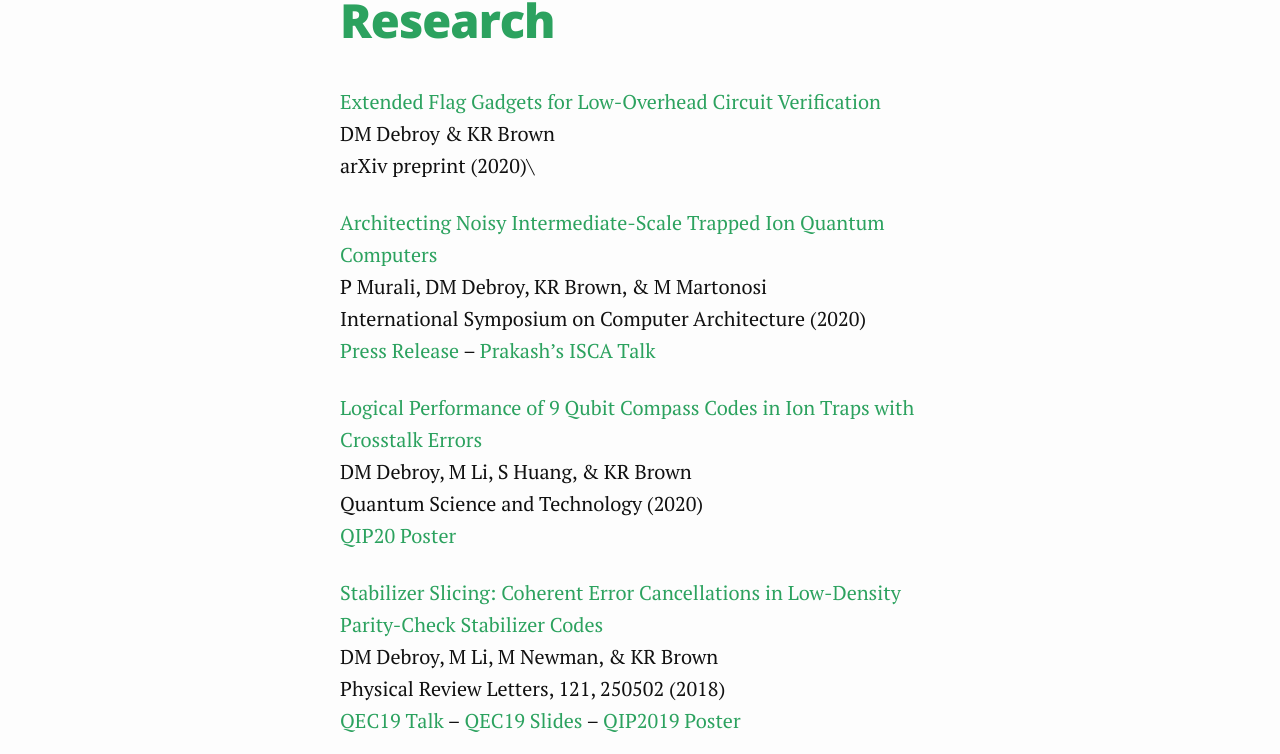
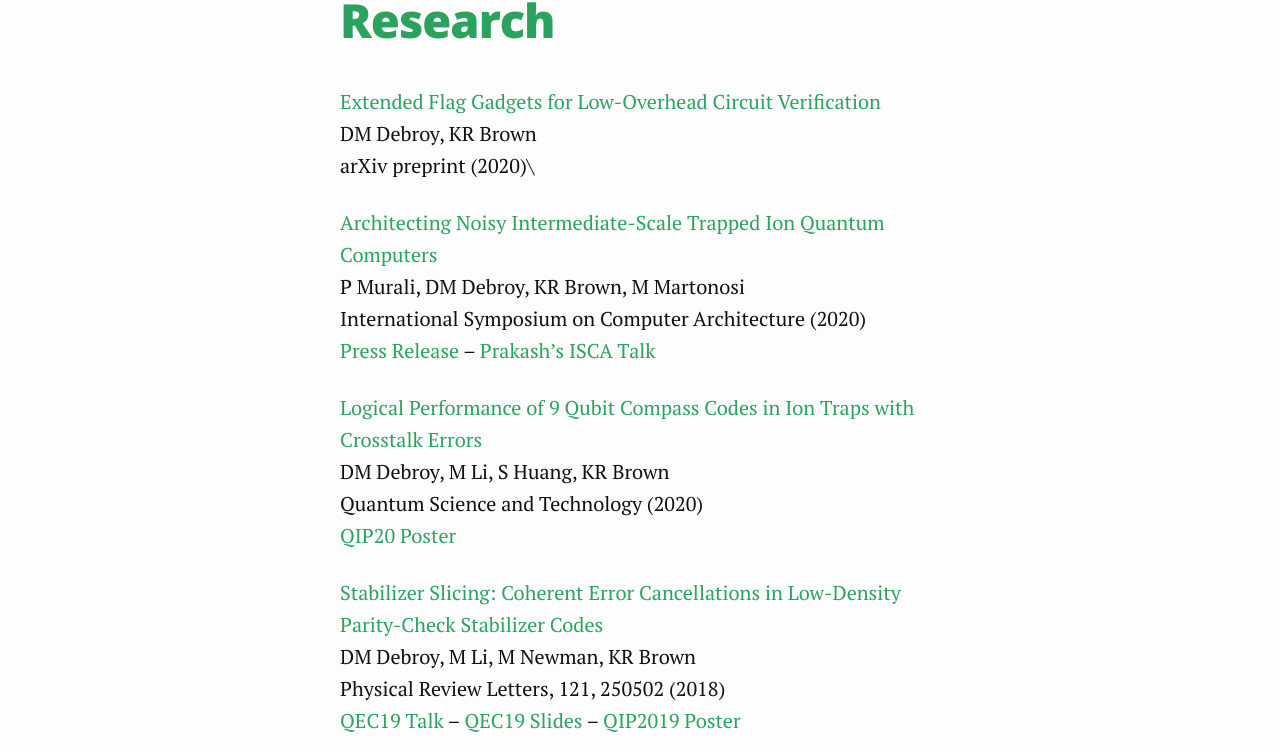
Before and after one commit to Dripto/dripto.github.io, a Jekyll site: the page built from research.markdown, in a window 1280 px wide. Shown: the part 121-875 px from the top of the page. Built offline with Jekyll 4.4.1, drawn with Linux system fonts in a browser that asks for light colours.

Commit message:
removed &s

```diff
--- a/research.markdown
+++ b/research.markdown
@@ -7,20 +7,20 @@ permalink:
 
 \\
 <a href="https://arxiv.org/abs/2009.07752">Extended Flag Gadgets for Low-Overhead Circuit Verification</a>\\
-DM Debroy & KR Brown\\
+DM Debroy, KR Brown\\
 arXiv preprint (2020)\\
 
 <a href="https://conferences.computer.org/isca/pdfs/ISCA2020-4QlDegUf3fKiwUXfV0KdCm/466100a529/466100a529.pdf">Architecting Noisy Intermediate-Scale Trapped Ion Quantum Computers</a>\\
-P Murali, DM Debroy, KR Brown, & M Martonosi\\
+P Murali, DM Debroy, KR Brown, M Martonosi\\
 International Symposium on Computer Architecture (2020)\\
 <a href = "https://phys.org/news/2020-07-ion-technology-quantum.html"> Press Release</a> -- <a href="https://www.youtube.com/watch?v=eSjgttQrZpE"> Prakash's ISCA Talk</a>
 
 <a href="https://iopscience.iop.org/article/10.1088/2058-9565/ab7e80/meta">Logical Performance of 9 Qubit Compass Codes in Ion Traps with Crosstalk Errors</a>\\
-DM Debroy, M Li, S Huang, & KR Brown\\
+DM Debroy, M Li, S Huang, KR Brown\\
 Quantum Science and Technology (2020)\\
 <a href="/files/9QubitPoster.pdf">QIP20 Poster</a>
 
 <a href="https://journals.aps.org/prl/abstract/10.1103/PhysRevLett.121.250502">Stabilizer Slicing: Coherent Error Cancellations in Low-Density Parity-Check Stabilizer Codes</a>\\
-DM Debroy, M Li, M Newman, & KR Brown\\
+DM Debroy, M Li, M Newman, KR Brown\\
 Physical Review Letters, 121, 250502 (2018)\\
 <a href="https://www.youtube.com/watch?v=FvNAGOi4sPo">QEC19 Talk</a> -- <a href="/files/QEC19_Slides.pdf">QEC19 Slides</a> -- <a href="/files/StabilizerSlicingPoster.pdf">QIP2019 Poster</a>
```
